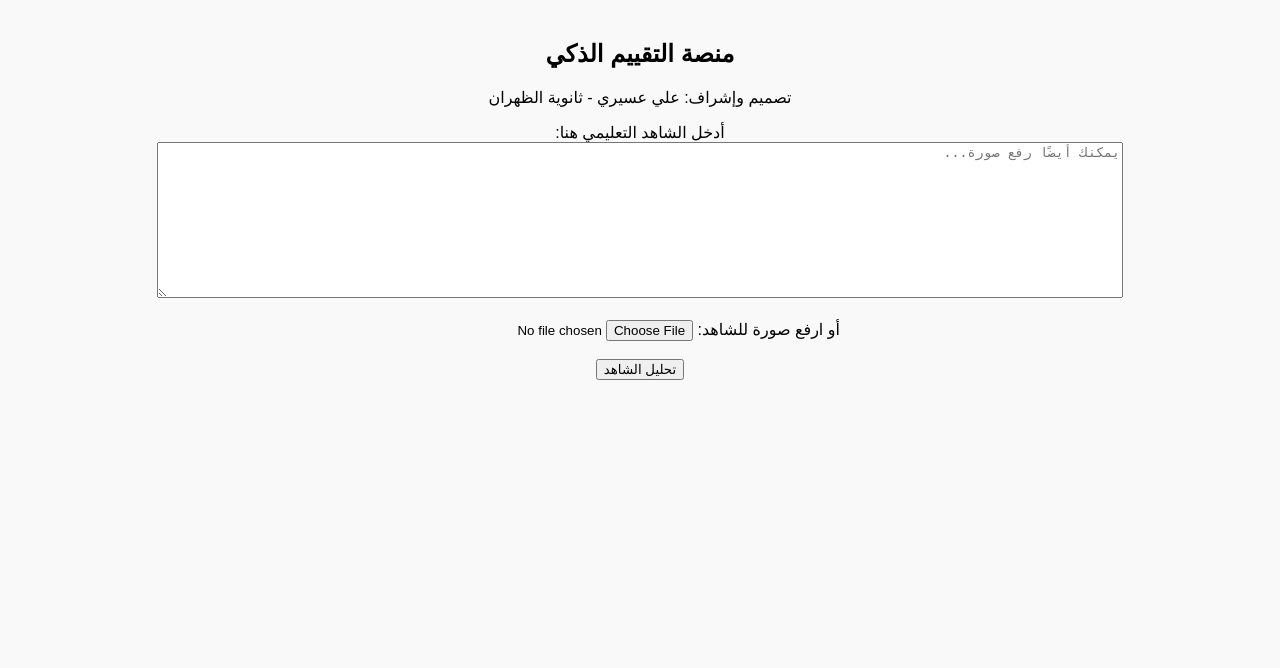
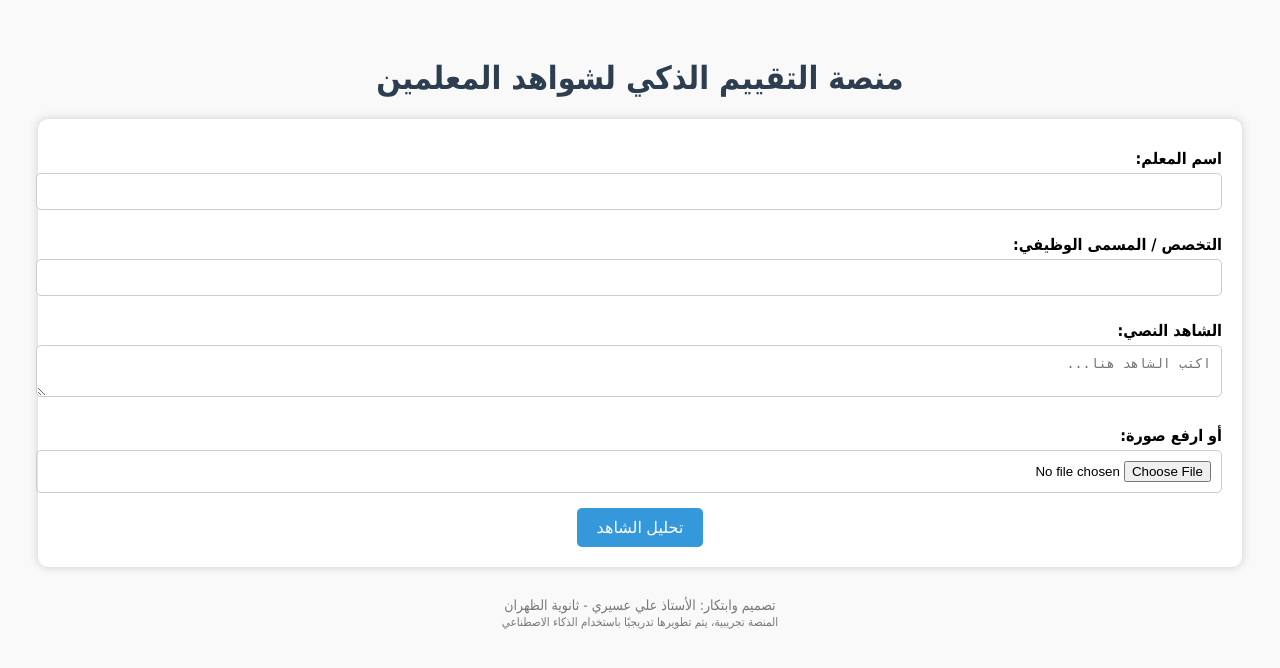
Before and after one commit to aliasiriiii/smart-ai, a Flask app: page / in a window 1280 px wide. Shown: the top 668 px of the page. Run offline with Flask 3, Linux system fonts and the light colour scheme.

Commit message:
Update index.html

```diff
--- a/templates/index.html
+++ b/templates/index.html
@@ -1,79 +1,73 @@
-
 <!DOCTYPE html>
 <html lang="ar" dir="rtl">
 <head>
     <meta charset="UTF-8">
-    <title>منصة التقييم الذكي</title>
+    <title>منصة التقييم الذكي لشواهد المعلمين</title>
     <style>
-        body {
-            font-family: 'Arial', sans-serif;
-            background-color: #f9f9f9;
-            margin: 40px;
-            text-align: center;
-        }
-        textarea {
-            width: 80%;
-            height: 150px;
-        }
-        table {
-            margin: 20px auto;
-            width: 80%;
-            border-collapse: collapse;
-            direction: rtl;
-        }
-        th, td {
-            border: 1px solid #ccc;
-            padding: 10px;
-        }
-        th {
-            background-color: #4CAF50;
-            color: white;
-        }
-        .section-title {
-            margin-top: 40px;
-            font-size: 20px;
-            color: #333;
-        }
+        body { font-family: 'Tahoma', sans-serif; background: #f9f9f9; padding: 30px; }
+        h1, h3 { color: #2c3e50; text-align: center; }
+        form { background: #ffffff; padding: 20px; border-radius: 10px; margin-bottom: 30px; box-shadow: 0 0 10px #ccc; }
+        label { font-weight: bold; display: block; margin: 10px 0 5px; }
+        textarea, input[type=text], input[type=file] { width: 100%; padding: 10px; margin-bottom: 15px; border-radius: 5px; border: 1px solid #ccc; }
+        button { background-color: #3498db; color: white; padding: 10px 20px; border: none; border-radius: 5px; font-size: 16px; cursor: pointer; }
+        table { width: 100%; border-collapse: collapse; background: #fff; margin-top: 20px; }
+        th, td { border: 1px solid #ddd; padding: 10px; text-align: center; }
+        th { background-color: #2ecc71; color: white; }
+        .footer { margin-top: 30px; text-align: center; font-size: 14px; color: #777; }
+        .print-btn { margin-top: 20px; text-align: center; }
+        .print-btn button { background-color: #2ecc71; }
     </style>
 </head>
 <body>
-    <h2>منصة التقييم الذكي</h2>
-    <p>تصميم وإشراف: علي عسيري - ثانوية الظهران</p>
+    <h1>منصة التقييم الذكي لشواهد المعلمين</h1>
 
     <form method="POST" enctype="multipart/form-data">
-        <label for="shahid">أدخل الشاهد التعليمي هنا:</label><br>
-        <textarea name="shahid" placeholder="يمكنك أيضًا رفع صورة..." required></textarea><br><br>
-        <label for="image">أو ارفع صورة للشاهد:</label>
-        <input type="file" name="image"><br><br>
-        <button type="submit">تحليل الشاهد</button>
+        <label for="teacher_name">اسم المعلم:</label>
+        <input type="text" name="teacher_name" required>
+
+        <label for="specialty">التخصص / المسمى الوظيفي:</label>
+        <input type="text" name="specialty" required>
+
+        <label for="shahid">الشاهد النصي:</label>
+        <textarea name="shahid" placeholder="اكتب الشاهد هنا..."></textarea>
+
+        <label for="image">أو ارفع صورة:</label>
+        <input type="file" name="image">
+
+        <div style="text-align:center;">
+            <button type="submit">تحليل الشاهد</button>
+        </div>
     </form>
 
-    {% if result %}
-        <div class="section-title">نتائج التقييم اليدوي:</div>
+    {% if gpt_table %}
+        <h3>نتائج تحليل الشاهد</h3>
+        <p><strong>المعلم:</strong> {{ teacher_name }} | <strong>التخصص:</strong> {{ specialty }}</p>
+
         <table>
             <tr>
-                <th>العنصر</th>
-                <th>الدرجة (من 5)</th>
-                <th>الوزن</th>
-                <th>التقدير</th>
+                <th>العنصر التربوي</th>
+                <th>درجة التقييم (من 5)</th>
                 <th>الملاحظة</th>
             </tr>
-            {% for row in result %}
+            {% for row in gpt_table %}
             <tr>
                 <td>{{ row.item }}</td>
                 <td>{{ row.score }}</td>
-                <td>{{ row.weight }}</td>
-                <td>{{ row.percent }}</td>
                 <td>{{ row.note }}</td>
             </tr>
             {% endfor %}
         </table>
-        <p><strong>الدرجة النهائية: {{ grade }} / 5</strong></p>
+
+        <div style="margin-top: 15px;"><strong>التقدير النهائي:</strong> {{ final_score }} / 5</div>
+
+        <div class="print-btn">
+            <button onclick="window.print()">طباعة النتيجة</button>
+        </div>
     {% endif %}
 
-    {% if gpt_result %}
-        <div class="section-title">تحليل الذكاء الاصطناعي:</div>
-        <pre style="text-align: right; background-color: #eef; padding: 10px;">{{ gpt_result }}</pre>
-    {% endif %}
+    <div class="footer">
+        تصميم وابتكار: الأستاذ علي عسيري - ثانوية الظهران<br>
+        <small>المنصة تجريبية، يتم تطويرها تدريجيًا باستخدام الذكاء الاصطناعي</small>
+    </div>
 </body>
 </html>
```
